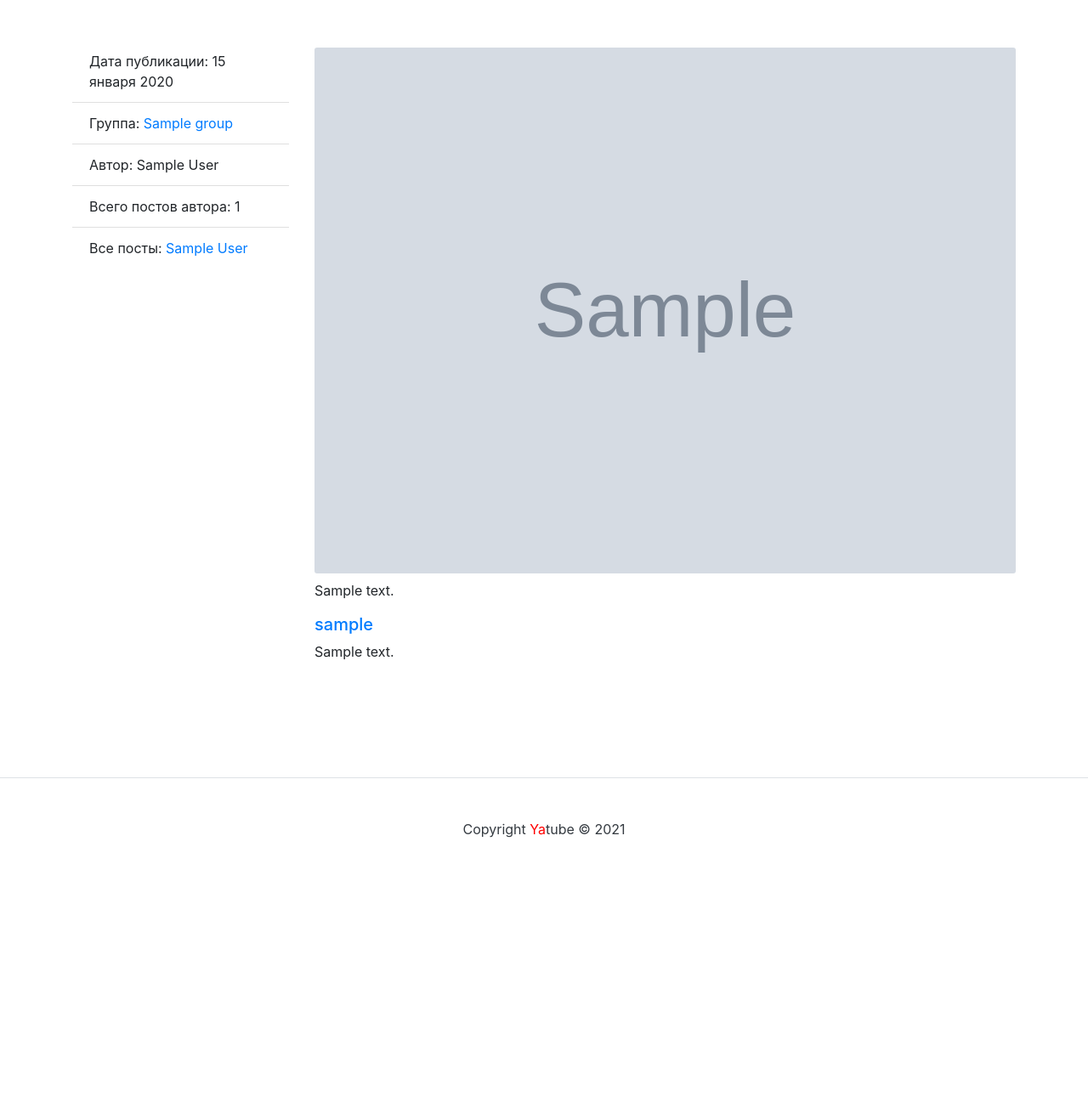
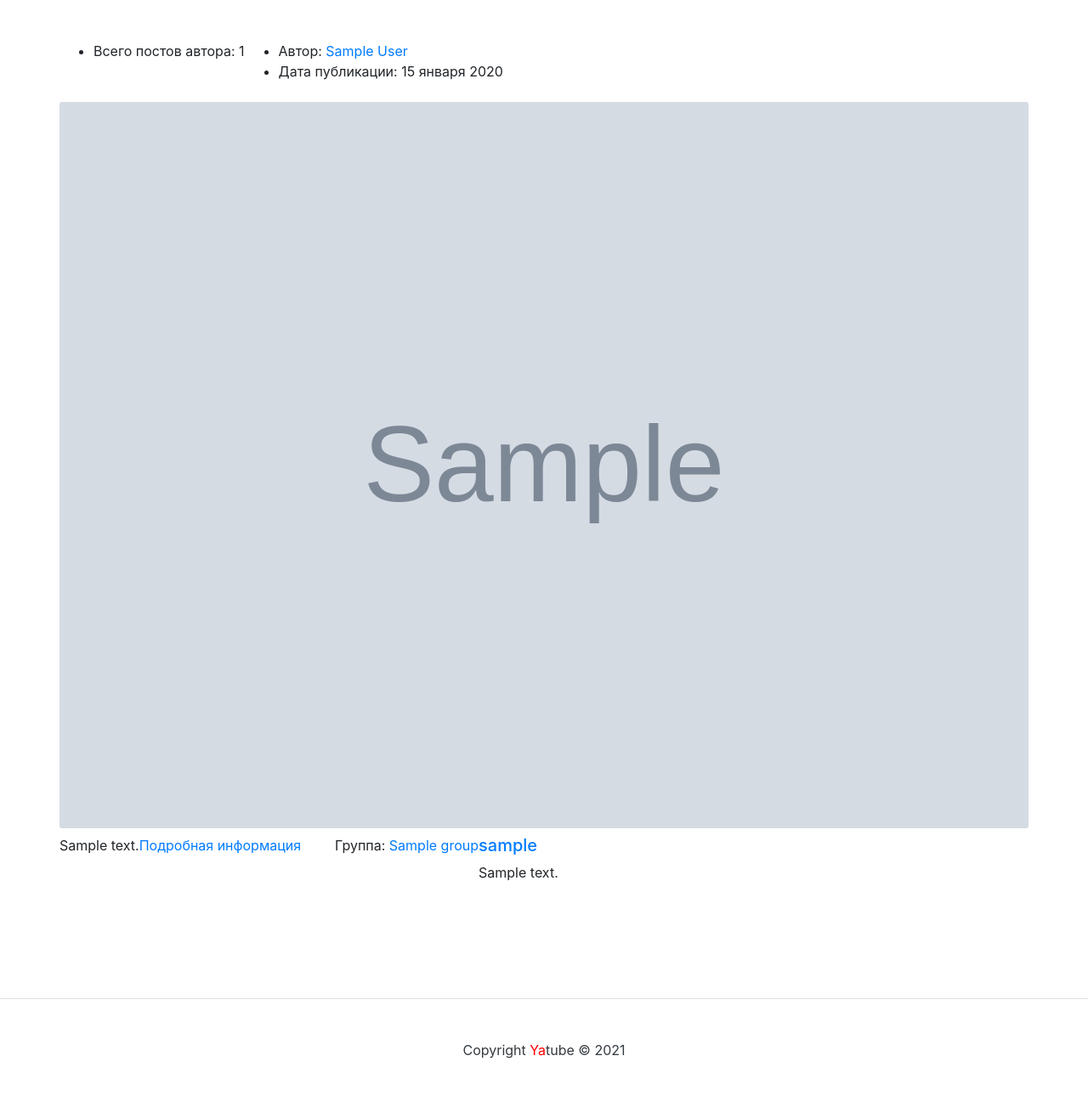
Before and after one commit to Awesomebug95/hw05_final, a Django app: page /posts/1/ in a window 1280 px wide. Shown: the part 56-1352 px from the top of the page at 85% size. Before the commit the page ends 1042 px from the top, so only its background shows below. Run offline with Django 3.2, Linux system fonts and the light colour scheme; tables that the repository leaves empty hold one stand-in row (values such as "Sample post"); grey boxes marked "Sample" are stand-in pictures; some libraries are stand-ins or nearby versions.

Commit message:
make templates

```diff
--- a/yatube/templates/posts/follow.html
+++ b/yatube/templates/posts/follow.html
@@ -4,7 +4,8 @@
   <div class="container">
     {% include 'posts/includes/switcher.html' with follow=True %}
     {% for post in page_obj %}
-        {% include "posts/includes/card_post.html" with post=post %}
+      {% include "posts/includes/card_post.html" with post=post %}
+      {% if not forloop.last %}<hr>{% endif %}
     {% endfor %}
     {% include 'posts/includes/paginator.html' with items=page_obj %}
   </div>
--- a/yatube/templates/posts/includes/card_post.html
+++ b/yatube/templates/posts/includes/card_post.html
@@ -1,5 +1,4 @@
 {% load thumbnail %}
-
 <ul>
   <li>
     Aвтор: <a href="{% url 'posts:profile' post.author.username %}"> {{ post.author.get_full_name }} </a>
@@ -14,5 +13,7 @@
 <p>{{ post.text|linebreaksbr }}</p>
 <a href="{% url 'posts:post_detail' post.id %}">Подробная информация </a><br>
 {% if post.group %}
+  <ul>
     Группа: <a href="{% url 'posts:group_list' post.group.slug %}"> {{post.group.title}} </a>
+  </ul>
 {% endif %}
--- a/yatube/templates/posts/index.html
+++ b/yatube/templates/posts/index.html
@@ -5,7 +5,7 @@
 {% cache 20 index_page %}
   <div class="container">
     {% if user.is_authenticated %}
-      {% include 'posts/includes/switcher.html' %}
+      {% include 'posts/includes/switcher.html' with index=True %}
     {% endif %}
     {% for post in page_obj %}
       {% include "posts/includes/card_post.html" %}
--- a/yatube/templates/posts/post_detail.html
+++ b/yatube/templates/posts/post_detail.html
@@ -1,45 +1,20 @@
-
 {% extends 'base.html' %}
-{% load thumbnail %}
 {% block title %}
   Пост {{ post.text|truncatechars:30 }}
 {% endblock  %}
 {% block content %}
 <div class="container py-5">
   <div class="row">
-    <aside class="col-12 col-md-3">
-      <ul class="list-group list-group-flush">
-        <li class="list-group-item">
-          Дата публикации: {{ post.pub_date|date:"d E Y" }}
-        </li>
-        {% if post.group %}
-          <li class="list-group-item">
-            Группа: <a href="{% url 'posts:group_list' post.group.slug %}"> {{post.group.title}} </a>
-          </li>
-        {% endif %}
-        <li class="list-group-item">
-          Автор: {{ post.author.get_full_name}}
-        </li>
-        <li class="list-group-item d-flex justify-content-between align-items-center">
-          Всего постов автора: {{ post.author.posts.count|center:"10" }}
-        </li>
-        <li class="list-group-item">
-         Все посты: <a href="{% url 'posts:profile' post.author.username %}"> {{ post.author.get_full_name }} </a>
+    <ul>
+      <li>
+        Всего постов автора: {{ post.author.posts.count }}
       </li>
     </ul>
-    </aside>
-    <article class="col-12 col-md-9">
-      {% thumbnail post.image "960x339" crop="center" upscale=True as im %}
-        <img class="card-img my-2" src="{{ im.url }}">
-      {% endthumbnail %}
-      <p>
-        {{ post.text |linebreaksbr}}
-      </p>
+    {% include 'posts/includes/card_post.html' %}
     {% if post.author.id == request.user.id %}
       <a class="btn btn-primary" href="{% url 'posts:post_edit' post.pk %}">Редактировать запись</a>
     {% endif %}
     {% include 'posts/includes/comments.html' with comments=post.comments.all %}
-    </article>
   </div>
 </div>
 {% endblock %}
```
Also changed, not shown: yatube/posts/tests/test_forms.py (+5 -8 lines), yatube/posts/tests/test_views.py (+44 -32 lines). Lines whose indentation alone changed are shown as unchanged.
